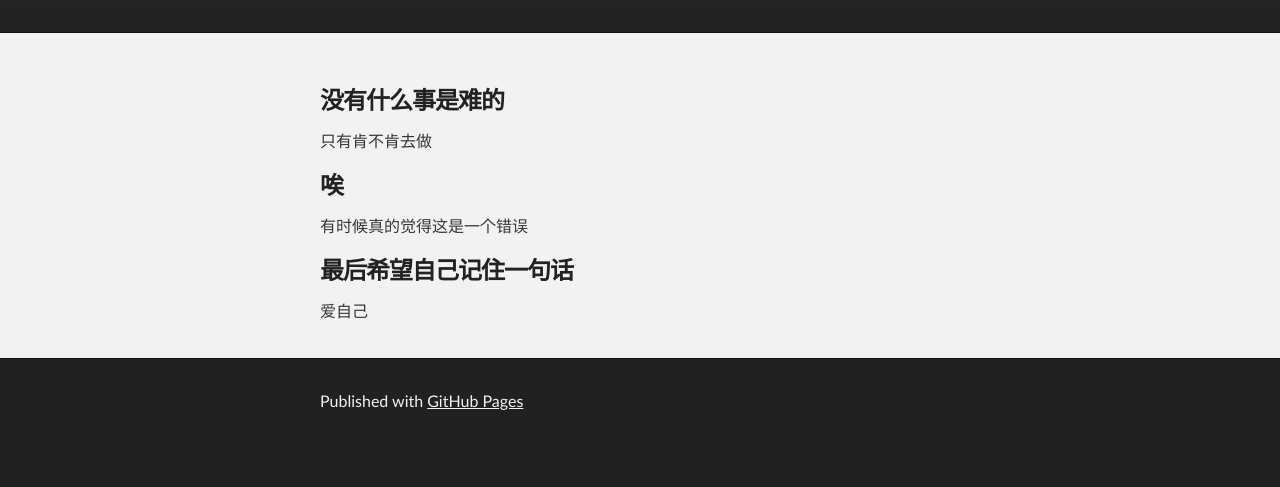
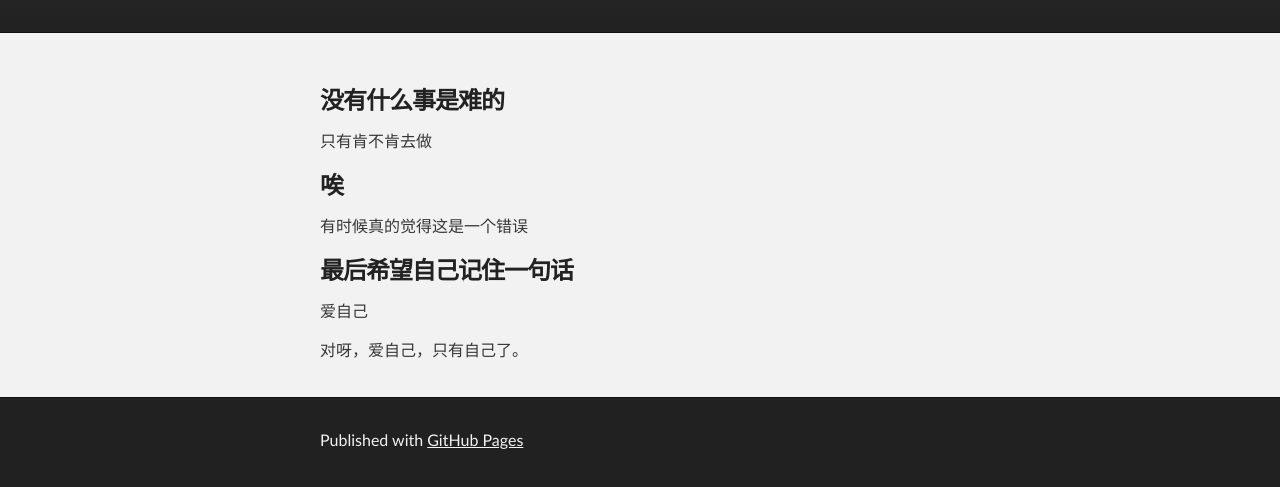
Before and after one commit to yitianliangjiao/yitianliangjiao.github.io, a plain HTML site: page index.html in a window 1280 px wide. Shown: the part 177-664 px from the top of the page. Drawn offline with Linux system fonts and the light colour scheme.

```diff
--- a/index.html
+++ b/index.html
@@ -41,6 +41,7 @@
 <a id="creating-pages-manually" class="anchor" href="#creating-pages-manually" aria-hidden="true"><span aria-hidden="true" class="octicon octicon-link"></span></a>最后希望自己记住一句话</h3>
 
 <p>爱自己</p>
+<p>对呀，爱自己，只有自己了。</p>
     </div>
 
     <!-- FOOTER  -->
```
